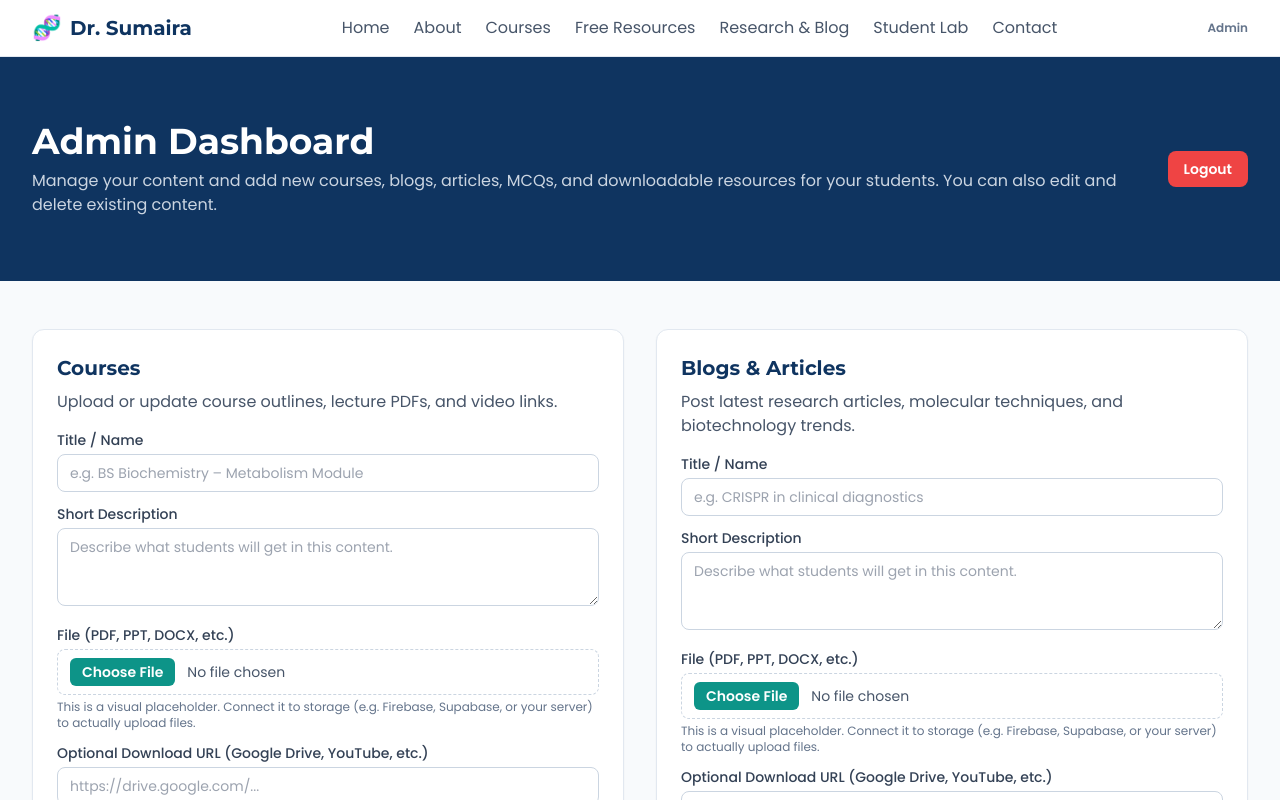
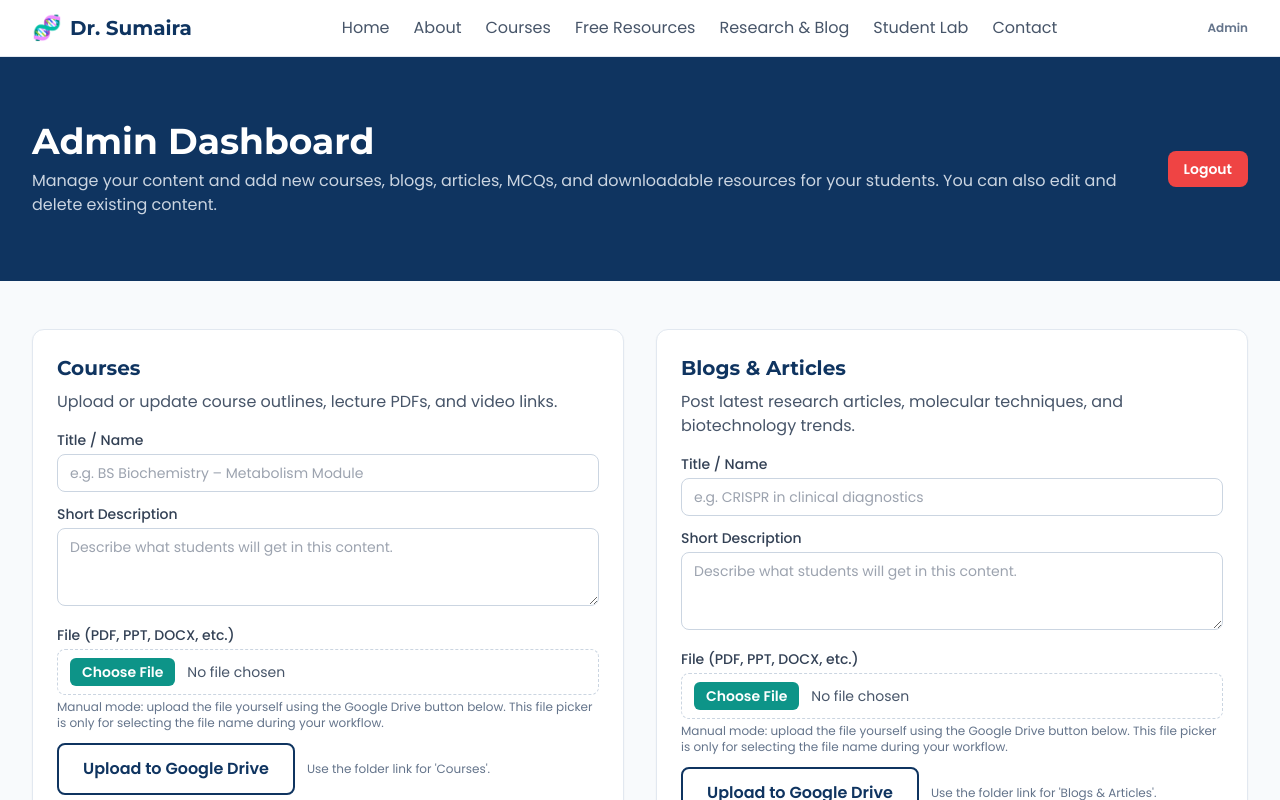
Before and after one commit to Naeem009/drsumairakousar, a Next.js app: page /admin/dashboard in a window 1280 px wide. Shown: the top 800 px of the page. Built offline with nearby package versions, Linux system fonts and the light colour scheme; sample sign-in values are in the browser's storage.

Commit message:
updated dashboard for google drive link

```diff
--- a/app/admin/dashboard/page.tsx
+++ b/app/admin/dashboard/page.tsx
@@ -3,6 +3,21 @@
  import { useEffect, useState } from "react";
  import { useRouter } from "next/navigation";
 
+function extractGoogleDriveFileId(input: string): string | null {
+  // Supports common share URL formats:
+  // - https://drive.google.com/file/d/<FILE_ID>/view?...
+  // - https://drive.google.com/uc?id=<FILE_ID>&export=download
+  const url = input.trim();
+  if (!url) return null;
+
+  const fileIdFromFilePath = url.match(/\/file\/d\/([a-zA-Z0-9_-]+)/)?.[1];
+  if (fileIdFromFilePath) return fileIdFromFilePath;
+
+  const fileIdFromUcParam = url.match(/[?&]id=([a-zA-Z0-9_-]+)/)?.[1];
+  if (fileIdFromUcParam) return fileIdFromUcParam;
+
+  return null;
+}
 
  const sections = [
    {
@@ -34,6 +49,15 @@
  export default function AdminDashboardPage() {
    const router = useRouter();
    const [ready, setReady] = useState(false);
+
+  // Paste your Google Drive folder links here (one per section).
+  // Tip: open Drive -> right click your folder -> "Share" -> copy link.
+  const driveUploadLinks: Record<string, string> = {
+    courses: "PASTE_COURSES_GOOGLE_DRIVE_FOLDER_LINK_HERE",
+    blogs: "PASTE_BLOGS_GOOGLE_DRIVE_FOLDER_LINK_HERE",
+    mcqs: "PASTE_MCQS_GOOGLE_DRIVE_FOLDER_LINK_HERE",
+    resources: "PASTE_RESOURCES_GOOGLE_DRIVE_FOLDER_LINK_HERE",
+  };
 
    useEffect(() => {
      const token = typeof window !== "undefined" ? window.localStorage.getItem("admin-auth") : null;
@@ -86,7 +110,35 @@
                  className="mt-4 space-y-3"
                  onSubmit={(e) => {
                    e.preventDefault();
-                   alert(`This demo form does not yet save data.\nConnect it to a backend or storage service to store ${section.title}.`);
+                  const formData = new FormData(e.currentTarget);
+                  const title = String(formData.get("title") ?? "");
+                  const shortDescription = String(formData.get("shortDescription") ?? "");
+                  const fileUrl = String(formData.get("downloadUrl") ?? "");
+
+                  const fileId = extractGoogleDriveFileId(fileUrl);
+                  const generatedDownloadUrl = fileId
+                    ? `https://drive.google.com/uc?export=download&id=${fileId}`
+                    : null;
+
+                  alert(
+                    `Demo only (no backend saved yet).\n\n` +
+                      `Next steps for '${section.title}':\n` +
+                      `1) Upload the selected file to your Google Drive folder (button above).\n` +
+                      `2) Copy the Google Drive share URL of the uploaded file.\n` +
+                      `3) Paste it into 'Google Drive file share URL' and then submit.\n\n` +
+                      `Generated payload (copy this into your CMS later):\n` +
+                      JSON.stringify(
+                        {
+                          sectionId: section.id,
+                          title,
+                          shortDescription,
+                          downloadUrl: fileUrl || null,
+                          generatedDriveDownloadUrl: generatedDownloadUrl,
+                        },
+                        null,
+                        2
+                      )
+                  );
                  }}
                >
                  <div>
@@ -94,6 +146,7 @@
                      Title / Name
                    </label>
                    <input
+                    name="title"
                      type="text"
                      className="mt-1 w-full rounded-lg border border-slate-300 px-3 py-2 text-sm focus:border-accent focus:ring-1 focus:ring-accent"
                      placeholder={section.placeholder}
@@ -104,6 +157,7 @@
                      Short Description
                    </label>
                    <textarea
+                    name="shortDescription"
                      rows={3}
                      className="mt-1 w-full rounded-lg border border-slate-300 px-3 py-2 text-sm focus:border-accent focus:ring-1 focus:ring-accent"
                      placeholder="Describe what students will get in this content."
@@ -114,19 +168,34 @@
                      File (PDF, PPT, DOCX, etc.)
                    </label>
                    <input
+                    name="file"
                      type="file"
                      className="mt-1 w-full cursor-pointer rounded-lg border border-dashed border-slate-300 bg-white px-3 py-2 text-sm text-slate-600 file:mr-3 file:cursor-pointer file:rounded-md file:border-0 file:bg-accent file:px-3 file:py-1 file:text-sm file:font-semibold file:text-white hover:border-accent"
                    />
                    <p className="mt-1 text-xs text-slate-500">
-                     This is a visual placeholder. Connect it to storage (e.g. Firebase, Supabase, or your server) to
-                     actually upload files.
+                    Manual mode: upload the file yourself using the Google Drive button below. This file picker is
+                    only for selecting the file name during your workflow.
                    </p>
+                  <div className="mt-3 flex items-center gap-3">
+                    <a
+                      href={driveUploadLinks[section.id]}
+                      target="_blank"
+                      rel="noreferrer"
+                      className="btn-secondary"
+                    >
+                      Upload to Google Drive
+                    </a>
+                    <span className="text-xs text-slate-500">
+                      Use the folder link for '{section.title}'.
+                    </span>
+                  </div>
                  </div>
                  <div>
                    <label className="block text-sm font-medium text-slate-700">
-                     Optional Download URL (Google Drive, YouTube, etc.)
+                    Google Drive file share URL (or any direct download URL)
                    </label>
                    <input
+                    name="downloadUrl"
                      type="url"
                      className="mt-1 w-full rounded-lg border border-slate-300 px-3 py-2 text-sm focus:border-accent focus:ring-1 focus:ring-accent"
                      placeholder="https://drive.google.com/..."
```
